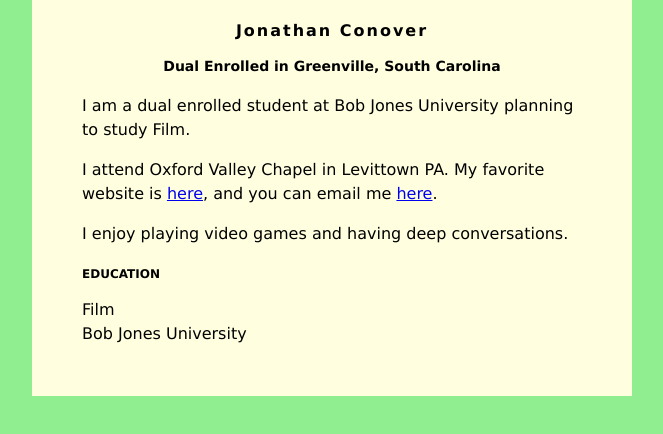
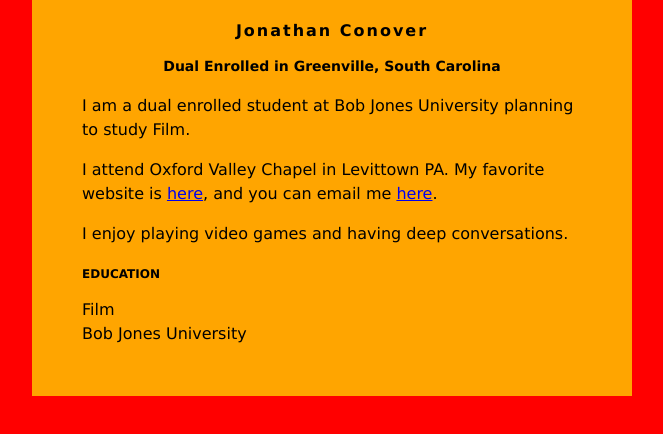
Before and after one commit to RedDawn27/RedDawn27.github.io, a plain HTML site: page index.html in a window 1280 px wide. Shown: the whole page, without its empty margins (308-971 px from the left). Drawn offline with Linux system fonts and the light colour scheme.

Commit message:
Update index.html

```diff
--- a/index.html
+++ b/index.html
@@ -2,11 +2,11 @@
 <head>
 <style>
 body {
-    background: lightgreen;
+    background: red;
     font-family: Verdana;
 }
 #content {
-    background: lightyellow;
+    background: orange;
     min-width: 200px;
     max-width: 500px;
     padding: 50px;
```
